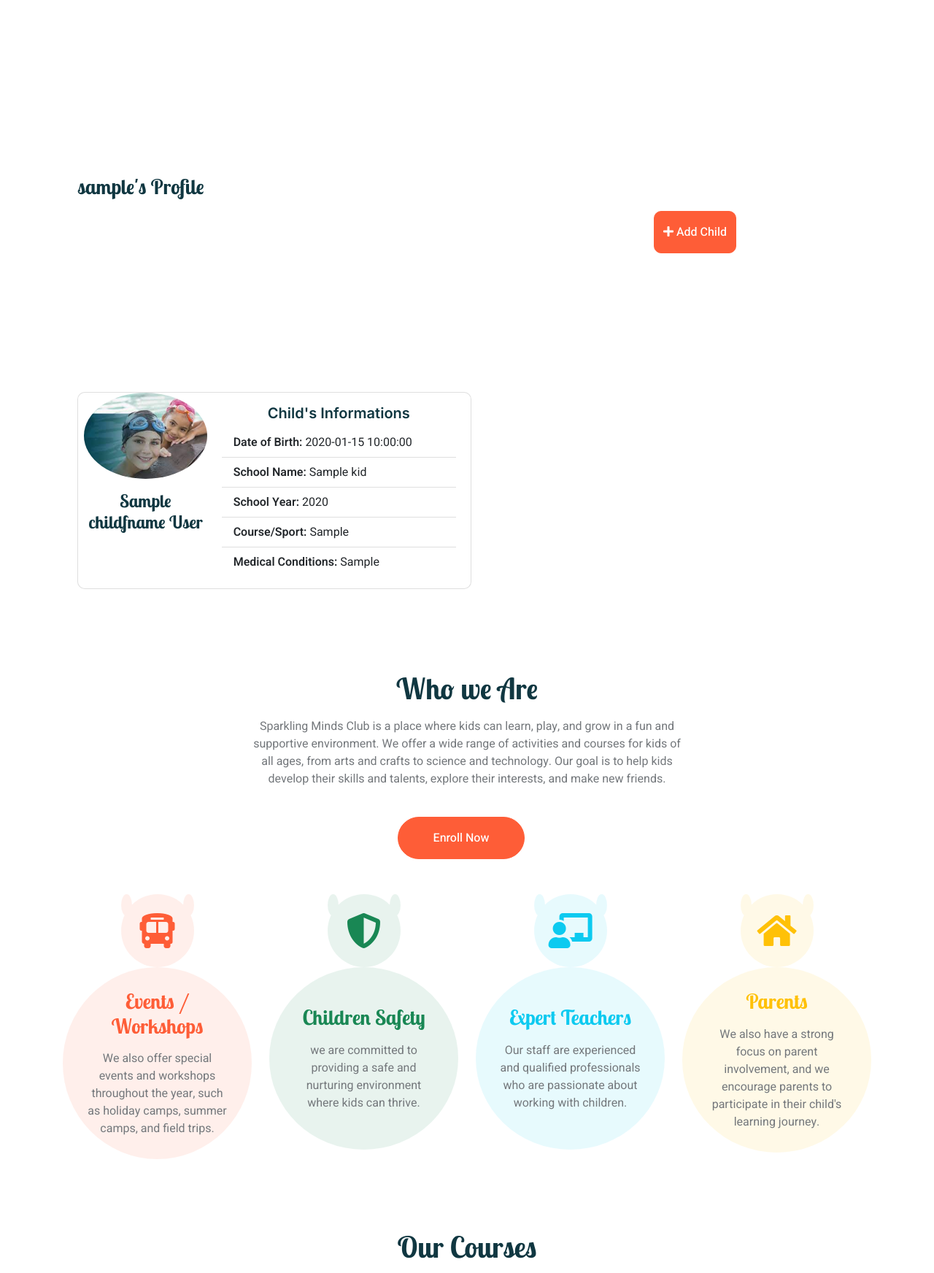
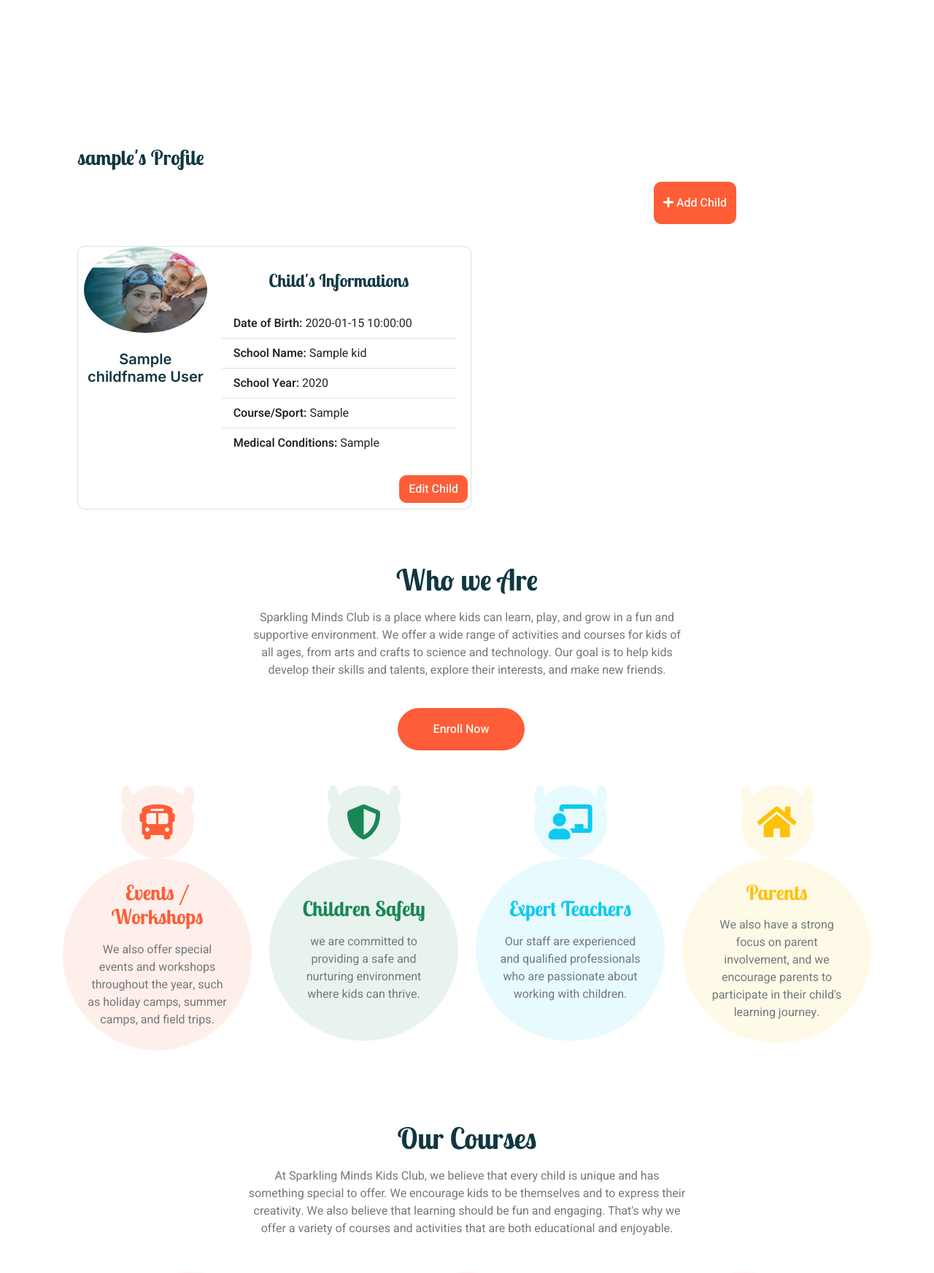
Before and after one commit to Jawahir01/Sparkling-Minds-Kids-Club, a Flask app: a page that uses templates/profile.html in a window 1280 px wide. Shown: the part 965-2709 px from the top of the page at 73% size. Run offline with Flask 3, Linux system fonts and the light colour scheme; the visitor is signed in with stand-in values (Sample User, id 1); a database or web service that is not in the repository returns one stand-in record (values such as "Sample title"); some libraries are stand-ins or nearby versions.

Commit message:
Add Edit Child button

```diff
--- a/templates/profile.html
+++ b/templates/profile.html
@@ -1,6 +1,6 @@
 {% extends "index.html" %} {% block content %}
 
-<div class="container-xxl py-5">
+<div class="container-xxl py-2">
   <div class="container">
     <div class="mx-auto mb-5 wow fadeInUp" data-wow-delay="0.1s">
       <h3 class="mb-3">{{ username }}'s Profile</h3>
@@ -21,7 +21,7 @@
 </div>
 
 <!-- Child Form -->
-<div class="container-xxl py-5">
+<div class="container-xxl py-2">
   <div class="container">
     <div class="collapse" id="collapseExample">
       <form
@@ -195,7 +195,7 @@
 <br />
 
 <!-- Display Child Details -->
-<div class="container-xxl py-5">
+<div class="container-xxl py-2">
   <div class="container">
     {% for child in children %}
     <div class="card mb-3" style="max-width: 540px">
@@ -209,14 +209,14 @@
             />
           </div>
           <div class="row g-0">
-            <h4 class="card-title py-3 text-center">
+            <h5 class="card-title py-4 text-center">
               {{ child.childfname }} {{ child.childlname }}
-            </h4>
+            </h5>
           </div>
         </div>
         <div class="col-md-8">
           <div class="card-body">
-            <h5 class="card_title text-center">Child's Informations</h5>
+            <h4 class="card_title py-3 text-center">Child's Informations</h4>
             <ul class="list-group list-group-flush">
               <li class="list-group-item">
                 <strong>Date of Birth: </strong>{{ child.date_of_birth }}
@@ -238,6 +238,20 @@
           </div>
         </div>
       </div>
+      <!-- Edit Button /trigger modal/ -->
+      <div class="row g-0">
+        <div class="col-12 d-md-flex justify-content-md-end py-2">
+          <a
+            href=""
+            class="btn btn-primary lighten-1"
+            role="button"
+            data-bs-toggle="modal"
+            data-bs-target="#staticBackdrop"
+          >
+            Edit Child</a
+          >
+        </div>
+      </div>
     </div>
     {% endfor%}
   </div>
```
